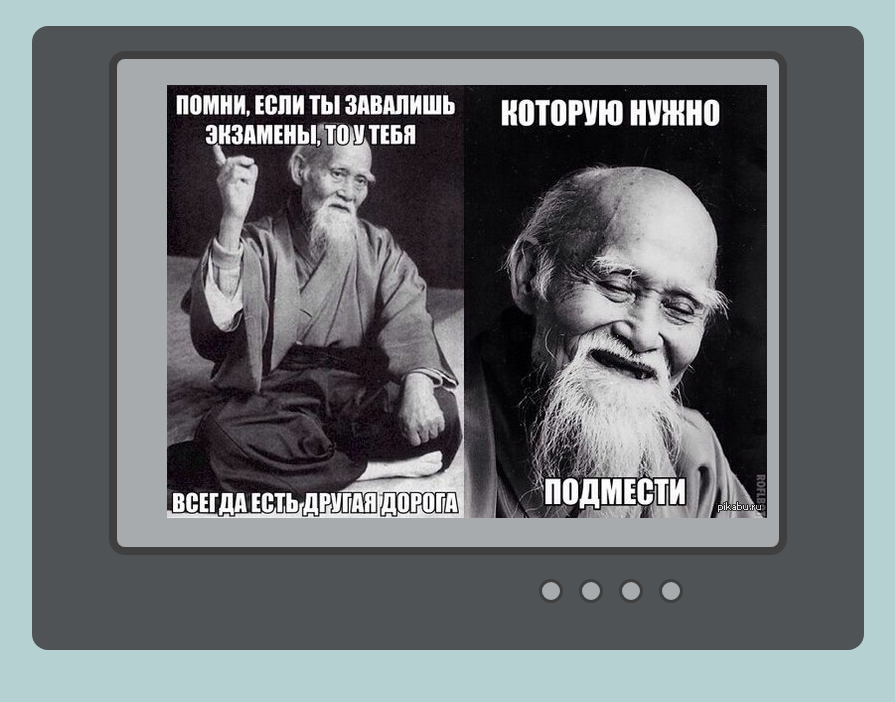
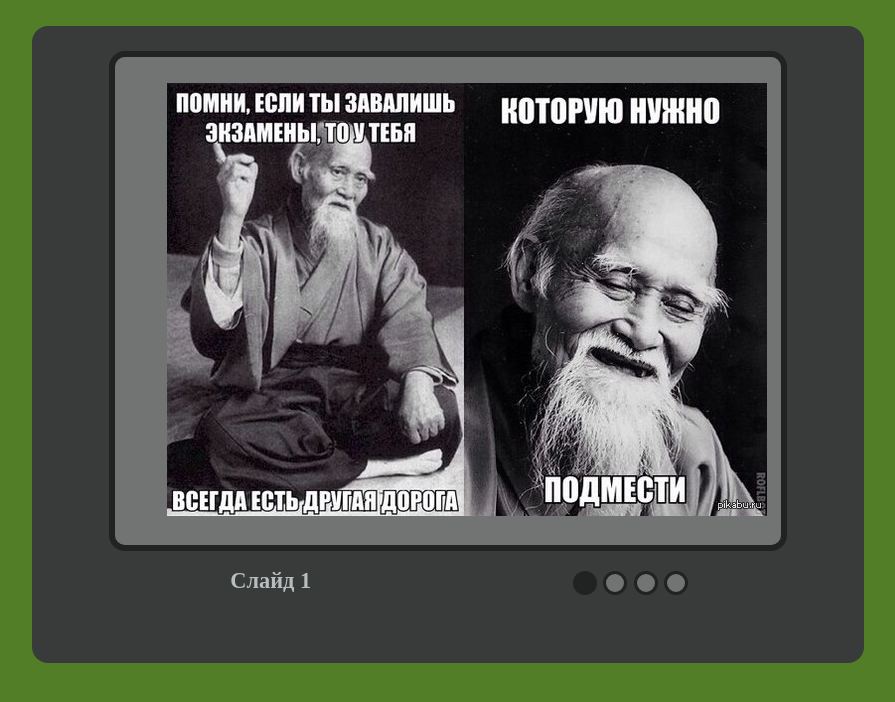
Before and after one commit to 23Nadiya/cssMemSlider, a plain HTML site: page cssMemSlider/index.html in a window 1280 px wide. Shown: the whole page, without its empty margins (192-1087 px from the left). Drawn offline with Linux system fonts and the light colour scheme.

Commit message:
feat: add functionality (Thu, May 12, 2022 12:53:41 AM)

```diff
--- a/cssMemSlider/index.html
+++ b/cssMemSlider/index.html
@@ -9,20 +9,29 @@
   </head>
   <body>
     <div class="main-container">
-      <div class="slider-nav">
-        <input type="radio" name="slide" id="sl1" checked />
-        <label class="radio" for="sl1"> </label>
-        <input type="radio" name="slide" id="sl2" />
-        <label class="radio" for="sl2"> </label>
-        <input type="radio" name="slide" id="sl3" />
-        <label class="radio" for="sl3"> </label>
-        <input type="radio" name="slide" id="sl4" />
-        <label class="radio" for="sl4"> </label>
+      <input type="radio" name="slide" id="sl1" checked />
+      <input type="radio" name="slide" id="sl2" />
+      <input type="radio" name="slide" id="sl3" />
+      <input type="radio" name="slide" id="sl4" />
+      <div class="nav-panel">
+        <div class="slider-nav">
+          <label class="radio" for="sl1"> </label>
+          <label class="radio" for="sl2"> </label>
+          <label class="radio" for="sl3"> </label>
+          <label class="radio" for="sl4"> </label>
+        </div>
+        <div class="description">
+          <div class="wrapper-text">
+            <div class="text first">Слайд 1</div>
+            <div class="text">Слайд 2</div>
+            <div class="text">Слайд 3</div>
+            <div class="text">Слайд 4</div>
+          </div>
+        </div>
       </div>
-      <div class="text"></div>
       <div class="slider-container">
-        <div class="wrapper">
-          <div class="slider">
+        <div class="wrapper-slider">
+          <div class="slider start">
             <img class="slider-img" src="assets/img/photo1.jpg" id="slide1" alt="slide1" />
           </div>
           <div class="slider">
--- a/cssMemSlider/style.css
+++ b/cssMemSlider/style.css
@@ -6,7 +6,7 @@
 
 body {
   text-align: center;
-  background-color: #b5d1d2;
+  background-color: #537e28;
 }
 
 .main-container {
@@ -15,28 +15,55 @@ body {
   margin: 2vw auto;
   width: 65%;
   height: 100%;
-  padding: 2vw 6vw 3vw;
+  padding: 2vw 6vw 1vw;
   border-radius: 1rem;
-  background-color: #505356;
+  background-color: #393b3b;
 }
 
 .slider-container {
   border-radius: 1rem;
   overflow: hidden;
-  border: 0.5rem solid #3f3f3f;
+  border: 0.4rem solid #212222;
 }
 
-.wrapper {
+.wrapper-slider {
   display: flex;
   width: 400%;
   height: 80%;
   padding: 2vw;
-  background-color: #a7abae;
+  background-color: #727474;
 }
 
 .slider {
   width: 25%;
   overflow: hidden;
+  transition: 0.5s ease;
+}
+
+.nav-panel {
+  display: flex;
+  flex-direction: row-reverse;
+  justify-content: space-between;
+  align-items: center;
+}
+
+.description {
+  overflow: hidden;
+}
+
+.wrapper-text {
+  display: flex;
+  width: 400%;
+  padding: 1vw 0 0 0;
+  font-size: 1.4rem;
+  font-weight: 600;
+  color: #b8bebe;
+}
+
+.text {
+  width: 25%;
+  overflow: hidden;
+  transition: 0.5s ease;
 }
 
 .slider-nav {
@@ -47,16 +74,57 @@ body {
 }
 
 input {
-  display: none;
+  visibility: hidden;
 }
 
 .radio {
   width: 1.5rem;
   height: 1.5rem;
   border-radius: 50%;
-  border: 0.2rem solid #3f3f3f;
-  background-color: #a7abae;
+  border: 0.2rem solid #212222;
+  background-color: #727474;
   cursor: pointer;
-  margin: 0.5rem;
+  margin: 0.2rem;
   transition: 0.3s;
 }
+
+.radio:hover {
+  background-color: #212222;
+}
+
+#sl1:checked ~ .nav-panel .slider-nav label:nth-child(1),
+#sl2:checked ~ .nav-panel .slider-nav label:nth-child(2),
+#sl3:checked ~ .nav-panel .slider-nav label:nth-child(3),
+#sl4:checked ~ .nav-panel .slider-nav label:nth-child(4) {
+  background-color: #212222;
+}
+
+/* slider */
+
+#sl1:checked ~ .slider-container .wrapper-slider .start {
+  margin-left: 0;
+}
+#sl2:checked ~ .slider-container .wrapper-slider .start {
+  margin-left: -25%;
+}
+#sl3:checked ~ .slider-container .wrapper-slider .start {
+  margin-left: -50%;
+}
+#sl4:checked ~ .slider-container .wrapper-slider .start {
+  margin-left: -75%;
+}
+
+/* text */
+
+#sl1:checked ~ .nav-panel .description .wrapper-text .first {
+  margin-left: 0;
+}
+#sl2:checked ~ .nav-panel .description .wrapper-text .first {
+  margin-left: -25%;
+}
+#sl3:checked ~ .nav-panel .description .wrapper-text .first {
+  margin-left: -50%;
+}
+#sl4:checked ~ .nav-panel .description .wrapper-text .first {
+  margin-left: -75%;
+}
```
